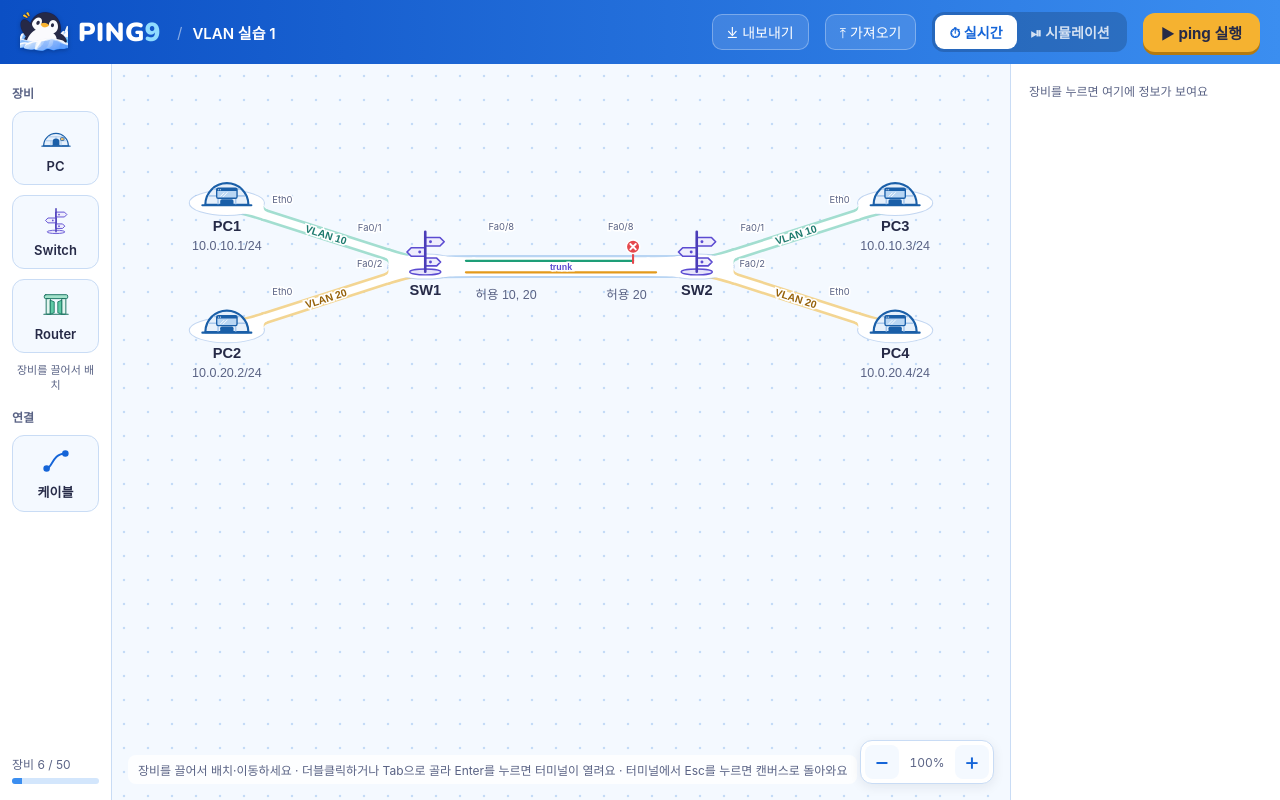
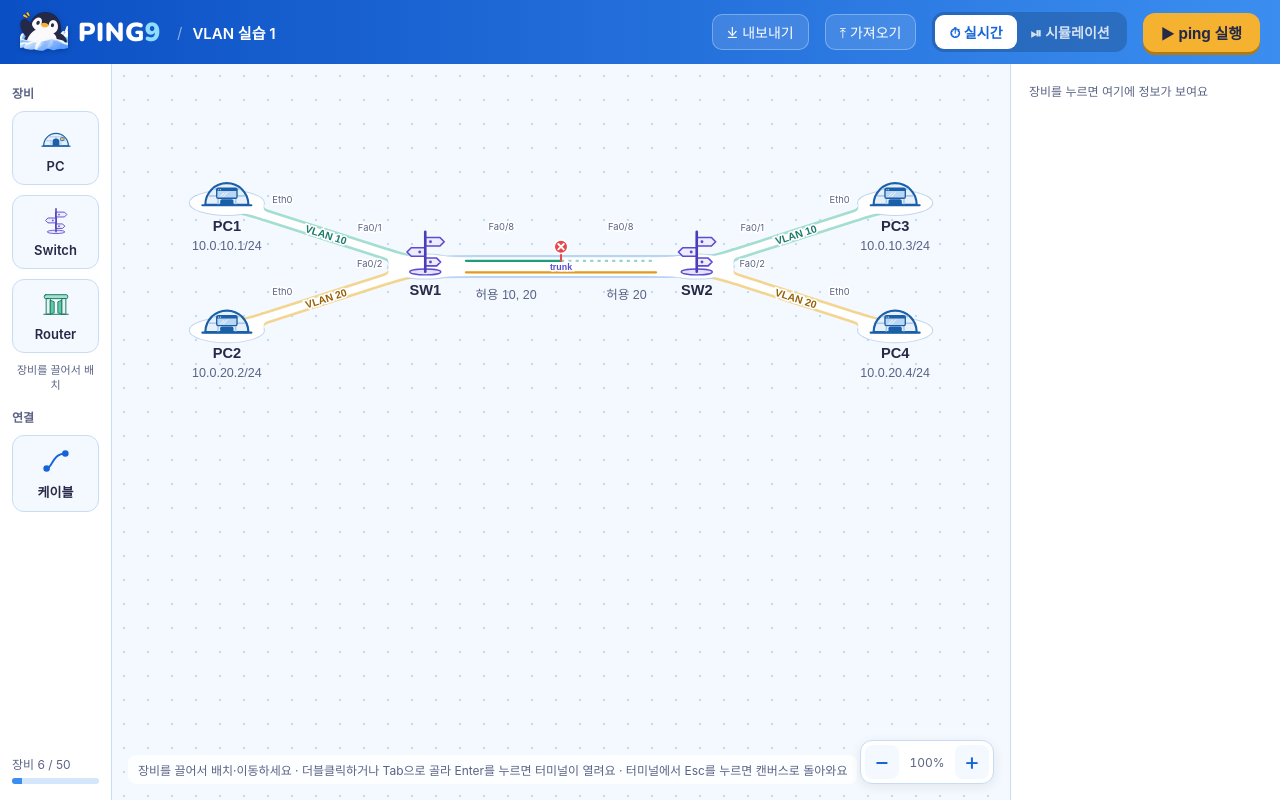
Before and after one commit to TL-cg11/PING9, a React (Vite) app in the folder apps/web/: page / in a window 1280 px wide. Built offline with nearby package versions, Linux system fonts and the light colour scheme; a web font is replaced by a local one.

Commit message:
feat(T0.8): mark blocked trunk lanes at the middle of the cable

```diff
--- a/apps/web/src/components/cable.tsx
+++ b/apps/web/src/components/cable.tsx
@@ -175,8 +175,8 @@ const RAINBOW = ["#F7A8A8", "#F9C98F", "#F5E08A", "#A8DDA8", "#9CCFF0", "#A9B4F2
 const LANE_OFFSETS = [5.5, -5.5, 7.8, -7.8] as const;
 /** 차선과 무지개가 길 끝(장비 둘레 타원)에서 이만큼 안쪽에서 끝난다 */
 const LANE_INSET = 3;
-/** 막힌 차선이 끝에서 이만큼 앞에서 멈춘다 */
-const BLOCK_BEFORE_END = 22;
+/** 바깥쪽 차선의 ✕를 길 방향으로 옮기는 거리. 안쪽 차선의 ✕(지름 16)와 겹치지 않는다 */
+const BLOCK_SLIDE = 18;
 const BLOCK_RED = "#E5484D";
 
 function shift(point: Point, normal: Point, offset: number): Point {
@@ -200,31 +200,38 @@ function RoadText({ at, angle, text, color, size }: {
 }
 
 function LaneLine({ ends, lane, index }: { readonly ends: LineEnds; readonly lane: Lane; readonly index: number }) {
-  const { length, along, normal } = axes(ends);
+  const { along, normal } = axes(ends);
   const offset = LANE_OFFSETS[index] ?? 0;
   const start = shift({ x: ends.x1 + along.x * LANE_INSET, y: ends.y1 + along.y * LANE_INSET }, normal, offset);
   const end = shift({ x: ends.x2 - along.x * LANE_INSET, y: ends.y2 - along.y * LANE_INSET }, normal, offset);
-  const cut = Math.min(BLOCK_BEFORE_END, length / 3);
-  const from = lane.blockedAt === 0 ? { x: start.x + along.x * cut, y: start.y + along.y * cut } : start;
-  const to = lane.blockedAt === 1 ? { x: end.x - along.x * cut, y: end.y - along.y * cut } : end;
   const color = vlanPaint(lane.vlan).lane;
-  // 막힌 자리: 길을 가로지르는 빨간 막대와 길 위쪽의 ✕
-  const stop = lane.blockedAt === undefined ? undefined : lane.blockedAt === 0 ? from : to;
-  // ✕는 차선이 있는 쪽(위 또는 아래)의 길 바깥에 둔다
+  if (lane.blockedAt === undefined) {
+    return (
+      <g className="cable-lane">
+        <line x1={start.x} y1={start.y} x2={end.x} y2={end.y} stroke={color} strokeWidth="2.2" strokeLinecap="round" />
+      </g>
+    );
+  }
+  // 막힌 차선: 허용한 끝에서 길 가운데까지는 실선, 가운데부터 막은 끝까지는 흐린 점선.
+  // 가운데에 빨간 막대와 ✕를 세운다. 바깥쪽 차선(셋째, 넷째)의 ✕는 안쪽 차선의 ✕와 겹치지 않게 조금 옮긴다
+  const slide = index >= 2 ? BLOCK_SLIDE : 0;
+  const stop = { x: (start.x + end.x) / 2 + along.x * slide, y: (start.y + end.y) / 2 + along.y * slide };
+  const [open, closed] = lane.blockedAt === 1 ? [start, end] : [end, start];
+  // ✕는 차선이 있는 쪽(위 또는 아래)의 길 바깥에 둔다. 가운데의 trunk 글자와 겹치지 않는다
   const side = offset >= 0 ? 1 : -1;
-  const mark = stop === undefined ? undefined : shift(stop, normal, side * (STYLE.trunk.edgeWidth / 2 + 8) - offset);
+  const mark = shift(stop, normal, side * (STYLE.trunk.edgeWidth / 2 + 8) - offset);
   return (
     <g className="cable-lane">
-      <line x1={from.x} y1={from.y} x2={to.x} y2={to.y} stroke={color} strokeWidth="2.2" strokeLinecap="round" />
-      {stop !== undefined && mark !== undefined && (
-        <g className="cable-block">
-          <line x1={stop.x - normal.x * 2 * side} y1={stop.y - normal.y * 2 * side} x2={mark.x} y2={mark.y}
-            stroke={BLOCK_RED} strokeWidth="2" strokeLinecap="round" />
-          <circle cx={mark.x} cy={mark.y} r="6.5" fill={BLOCK_RED} stroke="#fff" strokeWidth="1.5" />
-          <path d={`M${mark.x - 2.6} ${mark.y - 2.6}L${mark.x + 2.6} ${mark.y + 2.6}M${mark.x + 2.6} ${mark.y - 2.6}L${mark.x - 2.6} ${mark.y + 2.6}`}
-            stroke="#fff" strokeWidth="1.8" strokeLinecap="round" />
-        </g>
-      )}
+      <line x1={open.x} y1={open.y} x2={stop.x} y2={stop.y} stroke={color} strokeWidth="2.2" strokeLinecap="round" />
+      <line className="cable-lane-closed" x1={stop.x} y1={stop.y} x2={closed.x} y2={closed.y} stroke={color} strokeWidth="2.2"
+        strokeDasharray="3 4" opacity="0.45" />
+      <g className="cable-block">
+        <line x1={stop.x} y1={stop.y} x2={mark.x} y2={mark.y}
+          stroke={BLOCK_RED} strokeWidth="2" strokeLinecap="round" />
+        <circle cx={mark.x} cy={mark.y} r="6.5" fill={BLOCK_RED} stroke="#fff" strokeWidth="1.5" />
+        <path d={`M${mark.x - 2.6} ${mark.y - 2.6}L${mark.x + 2.6} ${mark.y + 2.6}M${mark.x + 2.6} ${mark.y - 2.6}L${mark.x - 2.6} ${mark.y + 2.6}`}
+          stroke="#fff" strokeWidth="1.8" strokeLinecap="round" />
+      </g>
     </g>
   );
 }
```
Also changed, not shown: 2 other files (tests, documents, lock files or other folders).
